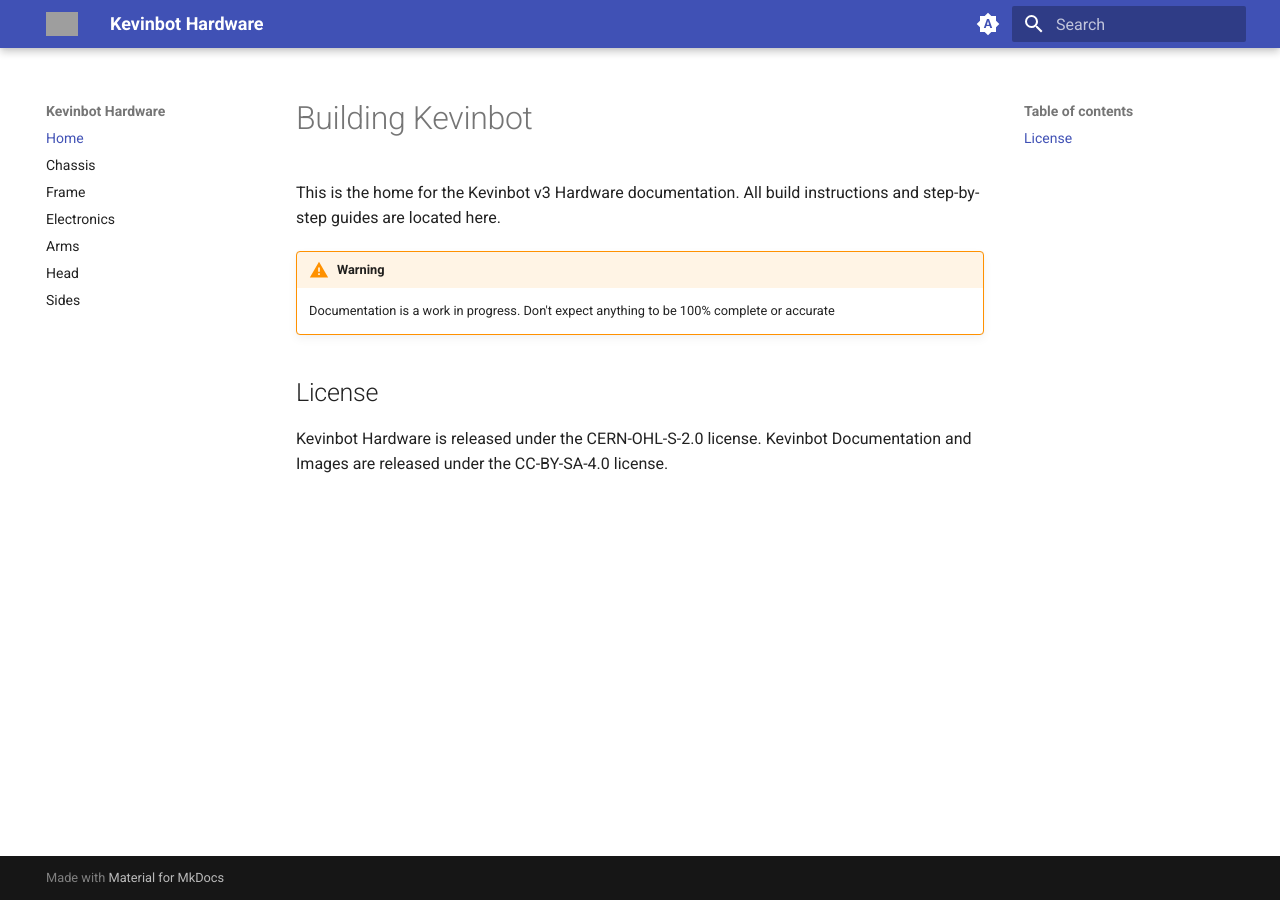
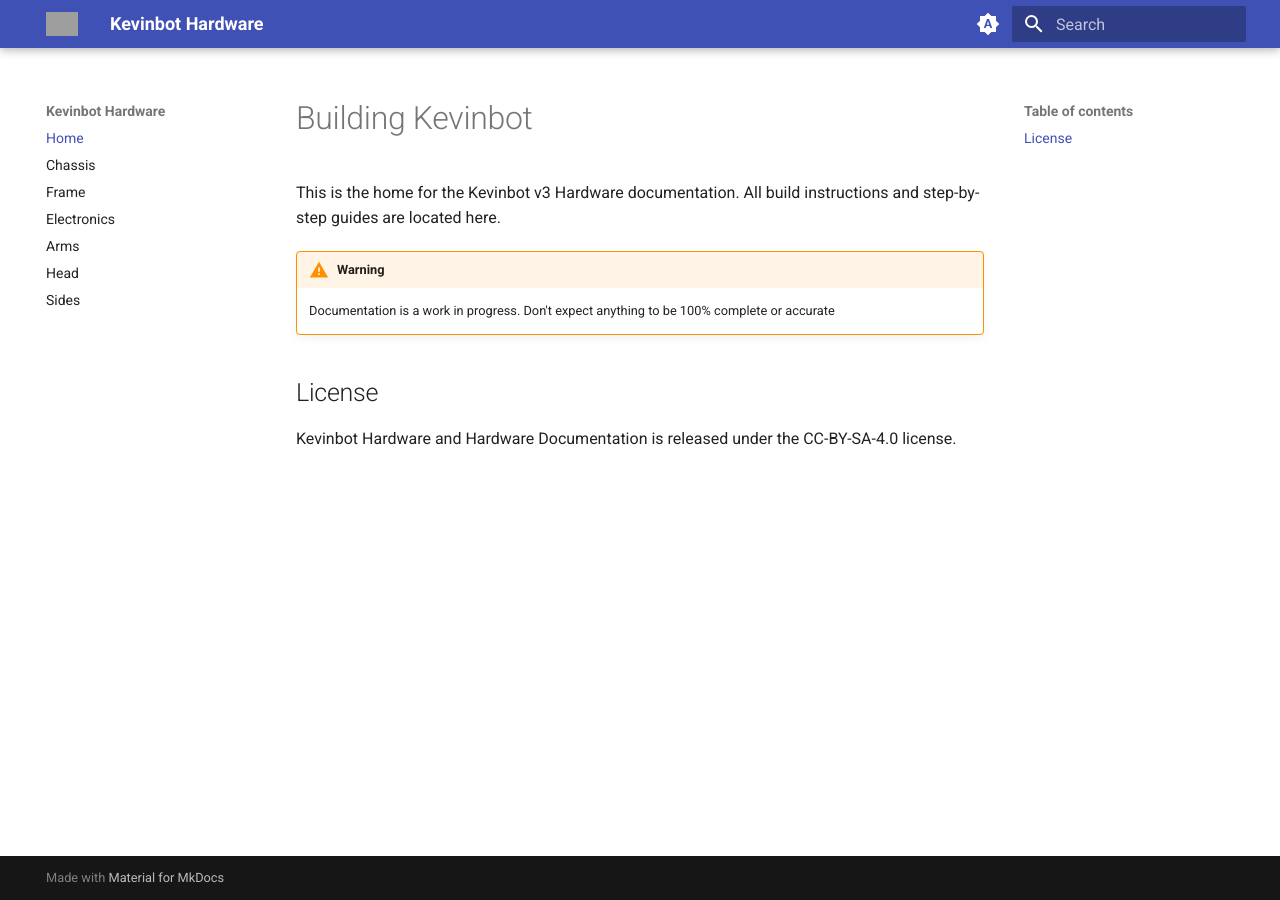
Before and after one commit to meowmeowahr/KevinbotV3-Hardware, an MkDocs documentation site: the page built from docs/hardware/docs/index.md, in a window 1280 px wide. Built offline with MkDocs 1.6.1 and Material for MkDocs 9.7.7, drawn with Linux system fonts in a browser that asks for light colours; grey boxes are pictures that could not be loaded.

Commit message:
Update index.md

```diff
--- a/docs/hardware/docs/index.md
+++ b/docs/hardware/docs/index.md
@@ -6,4 +6,4 @@ This is the home for the Kevinbot v3 Hardware documentation. All build instructi
     Documentation is a work in progress. Don't expect anything to be 100% complete or accurate
 
 ## License
-Kevinbot Hardware is released under the CERN-OHL-S-2.0 license. Kevinbot Documentation and Images are released under the CC-BY-SA-4.0 license.
+Kevinbot Hardware and Hardware Documentation is released under the CC-BY-SA-4.0 license.
```
